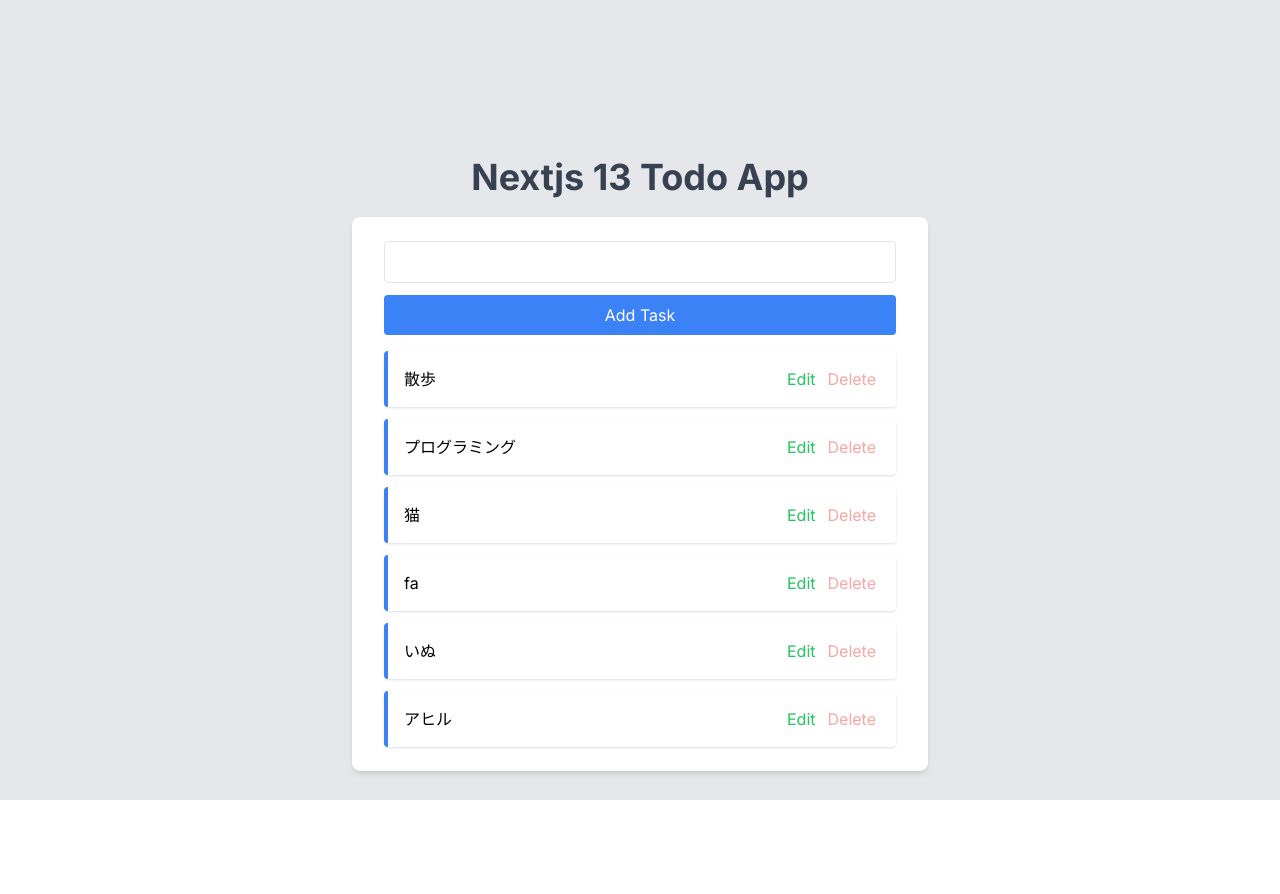
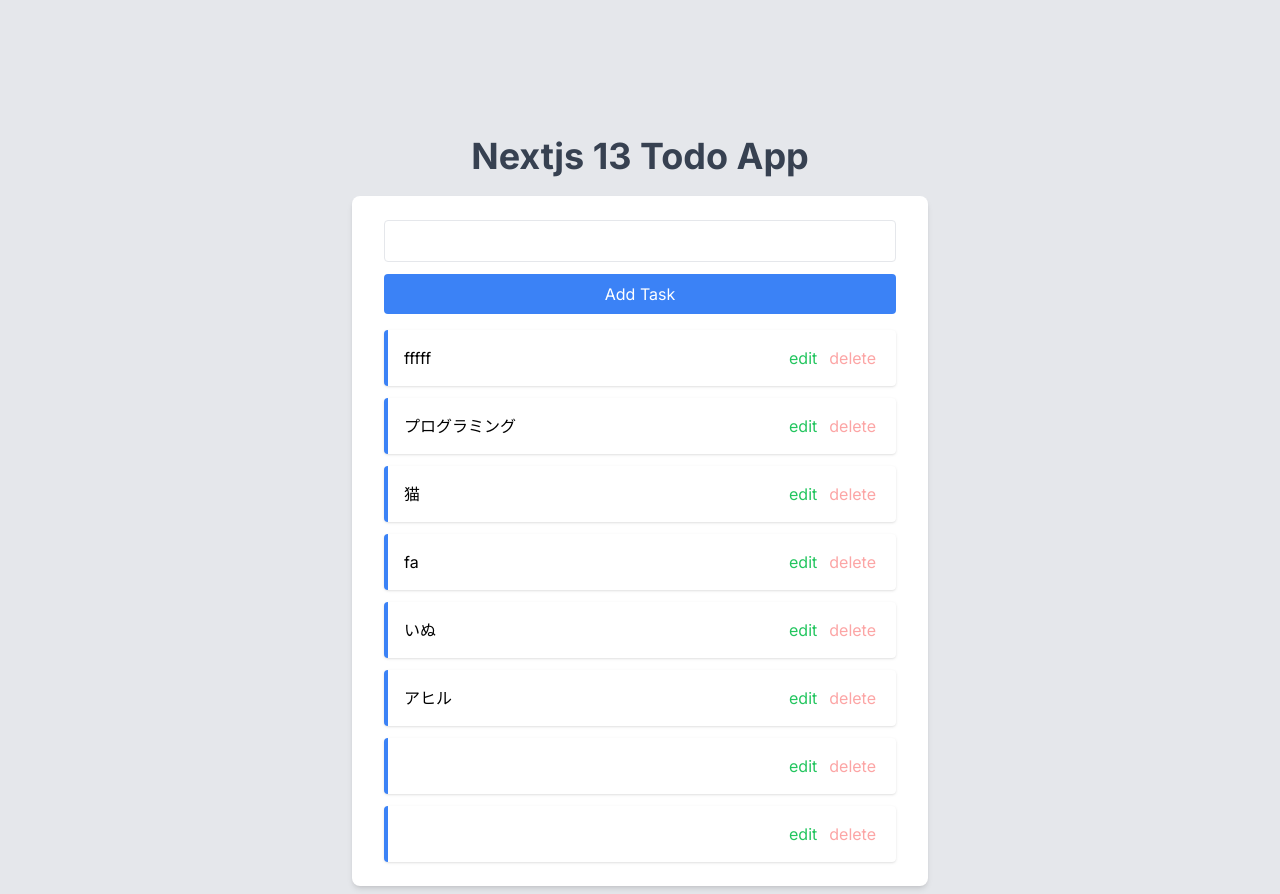
Before and after one commit to mozumasu/nexJs-Todo-app, a Next.js app: page / in a window 1280 px wide. Before the commit the page ends 800 px from the top, so only its background shows below. Built offline with nearby package versions, Linux system fonts and the light colour scheme; data requests are answered from the project's data file.

Commit message:
編集機能追加

```diff
--- a/src/app/components/Task.tsx
+++ b/src/app/components/Task.tsx
@@ -1,20 +1,61 @@
+'use client';
+import { EditTask } from '@/page/api';
 import { TaskType } from '@/page/types';
-import React from 'react';
+import React, { useEffect, useRef, useState } from 'react';
 
 interface TodoProps {
   task: TaskType;
 }
 
 const Task = ({ task }: TodoProps) => {
+  const ref = useRef<HTMLInputElement>(null);
+  const [isEditing, setIsEditing] = useState(false);
+  const [editedTaskTitle, setEditedTaskTitle] = useState(task.text);
+
+  useEffect(() => {
+    if (isEditing) {
+      ref.current?.focus();
+    }
+  }, [isEditing]);
+
+  const handleEdit = async () => {
+    setIsEditing(true);
+  };
+  const handleSave = async () => {
+    await EditTask(task.id, editedTaskTitle);
+    setIsEditing(false);
+  };
+
   return (
     <li
       key={task.id}
       className="flex justify-between p-4 bg-white border-l-4 border-blue-500 rounded shadow"
     >
-      <span>{task.text}</span>
+      {isEditing ? (
+        <input
+          ref={ref}
+          type="text"
+          className="mr-2 py-1 px-2 rounded border-gray-400 border"
+          value={editedTaskTitle}
+          onChange={(e: React.ChangeEvent<HTMLInputElement>) =>
+            setEditedTaskTitle(e.target.value)
+          }
+        />
+      ) : (
+        <span>{task.text}</span>
+      )}
       <div>
-        <button className="text-green-500 mr-3">Edit</button>
-        <button className="text-red-300 mr-1">Delete</button>
+        {isEditing ? (
+          <button className="text-blue-500 mr-3" onClick={handleSave}>
+            save
+          </button>
+        ) : (
+          <button className="text-green-500 mr-3" onClick={handleEdit}>
+            edit
+          </button>
+        )}
+
+        <button className="text-red-300 mr-1">delete</button>
       </div>
     </li>
   );
--- a/src/app/data/todo.json
+++ b/src/app/data/todo.json
@@ -1,12 +1,12 @@
 {
   "tasks": [
     {
-      "id": "1",
-      "text": "散歩"
+      "text": "fffff",
+      "id": "1"
     },
     {
-      "id": "2",
-      "text": "プログラミング"
+      "text": "プログラミング",
+      "id": "2"
     },
     {
       "id": "3",
@@ -23,6 +23,14 @@
     {
       "id": "31105462-db19-45f1-aa60-8b44f5585380",
       "text": "アヒル"
+    },
+    {
+      "id": "db2294b0-16a7-4137-b558-525330f2408b",
+      "text": ""
+    },
+    {
+      "id": "20d16cd0-eede-42cf-8cb6-567fbd0cbd9b",
+      "text": ""
     }
   ]
 }
--- a/src/page/api.tsx
+++ b/src/page/api.tsx
@@ -1,3 +1,4 @@
+import { log } from 'console';
 import { TaskType } from './types';
 
 //タスク一覧取得API
@@ -19,3 +20,18 @@
 
   return newTask;
 };
+
+//タスク編集API
+export const EditTask = async (
+  id: string,
+  newText: string
+): Promise<TaskType[]> => {
+  const res = await fetch(`http://localhost:3001/tasks/${id}`, {
+    method: 'PUT',
+    headers: { 'Content-Type': 'application/json' },
+    body: JSON.stringify({ text: newText }),
+  });
+  const updatedTask = await res.json();
+
+  return updatedTask;
+};
```
